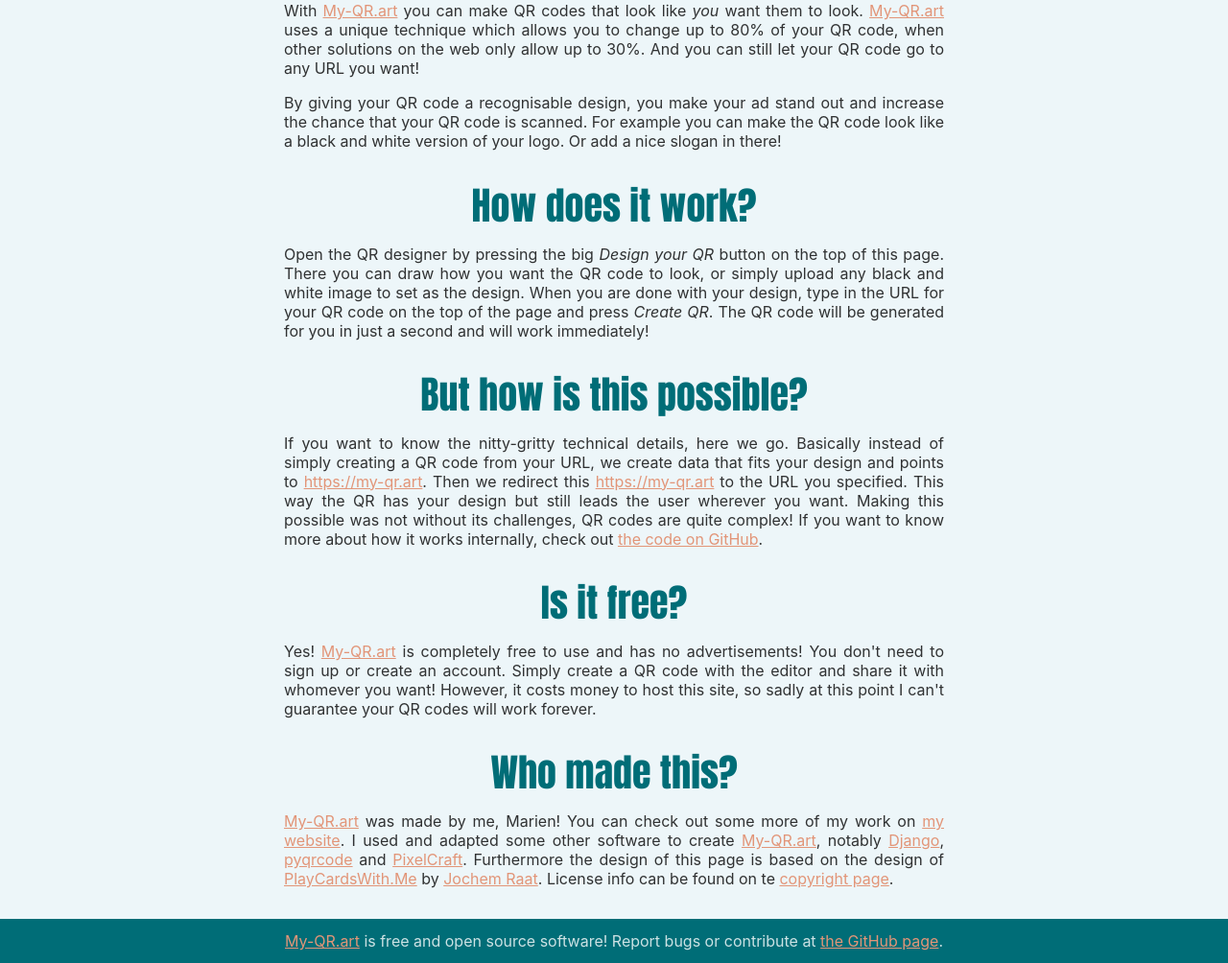
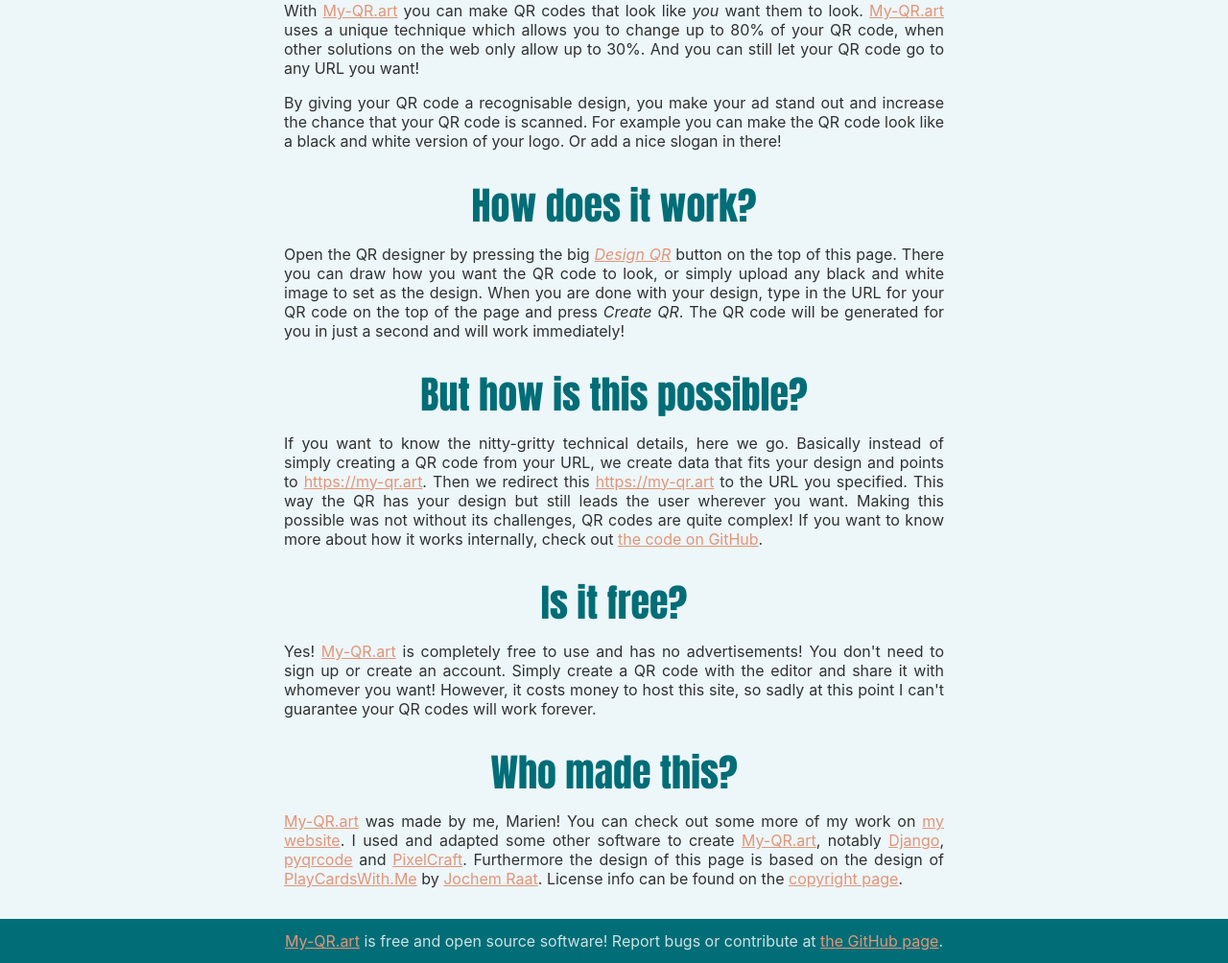
Before and after one commit to raatmarien/my-qr.art, a Django app: page / in a window 1280 px wide. Shown: the part 550-1554 px from the top of the page at 96% size. Run offline with Django 3.2, Linux system fonts and the light colour scheme.

Commit message:
Fix text

```diff
--- a/qr_app/templates/qr_app/index.html
+++ b/qr_app/templates/qr_app/index.html
@@ -49,13 +49,13 @@
 
             <h1>How does it work?</h1>
 
-            <p>Open the QR designer by pressing the big <em>Design your QR</em>
-            button on the top of this page. There you can draw how you want the
-            QR code to look, or simply upload any black and white image to set
-            as the design. When you are done with your design, type in the URL
-            for your QR code on the top of the page and press <em>Create
-            QR</em>. The QR code will be generated for you in just a second and
-            will work immediately!</p>
+            <p>Open the QR designer by pressing the
+            big <a href="/editor"><em>Design QR</em></a> button on the top of
+            this page. There you can draw how you want the QR code to look, or
+            simply upload any black and white image to set as the design. When
+            you are done with your design, type in the URL for your QR code on
+            the top of the page and press <em>Create QR</em>. The QR code will
+            be generated for you in just a second and will work immediately!</p>
 
             <h1>But how is this possible?</h1>
 
@@ -93,7 +93,7 @@
             the design of this page is based on the design
             of <a href="https://playcardswith.me">PlayCardsWith.Me</a>
             by <a href="https://invulns.nl">Jochem Raat</a>. License info can be
-            found on te <a href="/copyright">copyright page</a>.
+            found on the <a href="/copyright">copyright page</a>.
           </article>
         </main>
       </div>
```
